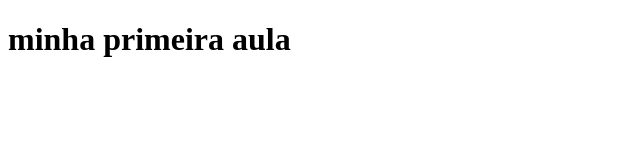
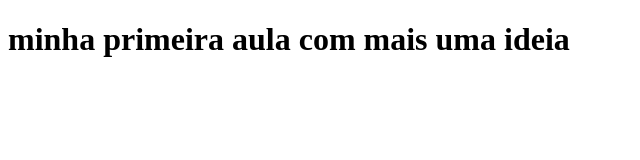
Before and after one commit to jonnyti/aulaa011, a plain HTML site: page index.html in a window 1280 px wide. Shown: the whole page, without its empty margins (0-640 px from the left). Drawn offline with Linux system fonts and the light colour scheme.

Commit message:
Add files via upload

```diff
--- a/index.html
+++ b/index.html
@@ -5,6 +5,6 @@
     <title>aula 011</title>
 </head>
 <body>
-    <h1>minha primeira aula</h1>
+    <h1>minha primeira aula com mais uma ideia</h1>
 </body>
 </html>
```
